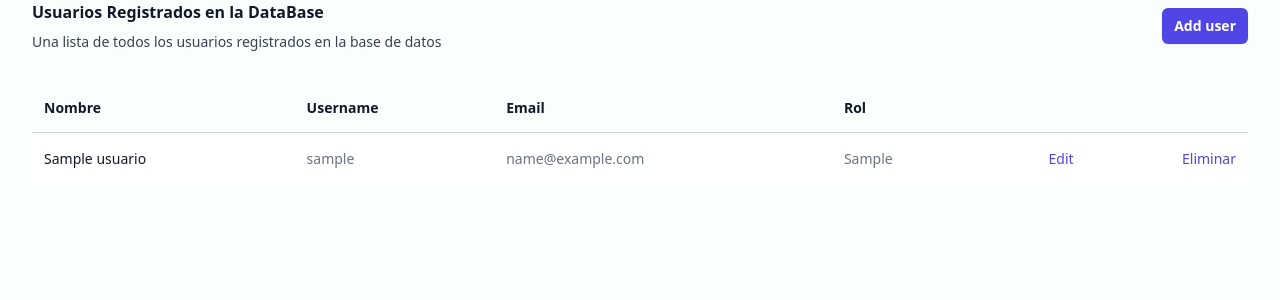
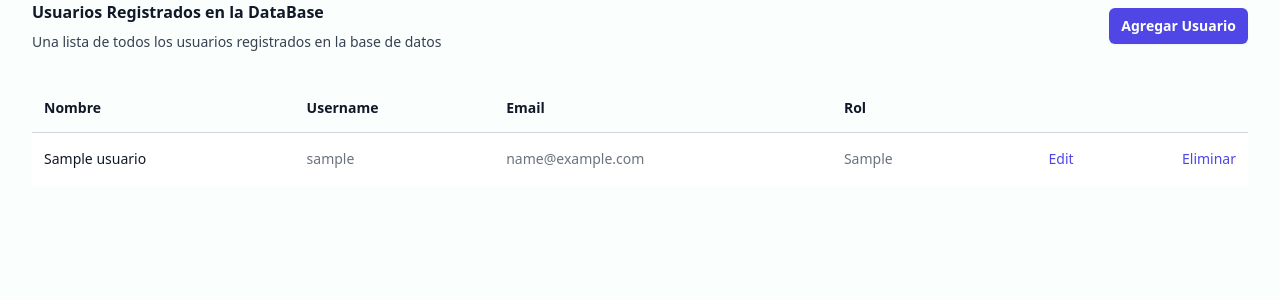
Before and after one commit to Mauricaba/PadelHack, a Flask app: template templates/admins.html in a window 1280 px wide. Shown: the top 300 px of the page. Run offline with Flask 3, Linux system fonts and the light colour scheme; the template is opened without the code that fills it: values that come from a table or form of the project are taken from there, others are empty; tables that the repository leaves empty hold one stand-in row (values such as "Sample post"); some libraries are stand-ins or nearby versions.

Commit message:
los usuarios logeados no pueden ver los botones de registro ni iniciar sesion

```diff
--- a/main.py
+++ b/main.py
@@ -109,6 +109,7 @@ def admins():
 #Iniciar sesion
 @app.route("/login", methods = ["GET", "POST"])
 def login():
+
     formulario = Formulario_login()
     #validamos el formulario cuando se envie
     if formulario.validate_on_submit():
--- a/templates/admins.html
+++ b/templates/admins.html
@@ -9,7 +9,9 @@
       <p class="mt-2 text-sm text-gray-700">Una lista de todos los usuarios registrados en la base de datos</p>
     </div>
     <div class="mt-4 sm:ml-16 sm:mt-0 sm:flex-none">
-      <button type="button" class="block rounded-md bg-indigo-600 px-3 py-2 text-center text-sm font-semibold text-white shadow-sm hover:bg-indigo-500 focus-visible:outline focus-visible:outline-2 focus-visible:outline-offset-2 focus-visible:outline-indigo-600">Add user</button>
+      <button type="button" class="block rounded-md bg-indigo-600 px-3 py-2 text-center text-sm font-semibold text-white shadow-sm hover:bg-indigo-500 focus-visible:outline focus-visible:outline-2 focus-visible:outline-offset-2 focus-visible:outline-indigo-600">
+        <a href="/register">Agregar Usuario</a>
+      </button>
     </div>
   </div>
   <div class="mt-8 flow-root">
--- a/templates/homepage.html
+++ b/templates/homepage.html
@@ -23,12 +23,14 @@
           <h1 class="mb-8 text-4xl font-bold leading-none tracking-tighter text-celeste md:text-7xl lg:text-5xl">PadelHack</h1>
           <p class="mb-8 text-base leading-relaxed text-left text-gray-500">Canchas y reservas en toda tu zona &amp; más fácil que nunca.</p>
           <div class="mt-0 lg:mt-6 max-w-7xl sm:flex">
+            {% if not current_user.is_authenticated%}
             <div class="mt-3 rounded-lg sm:mt-0">
               <button onclick="window.location.href = '/register';" class="mi-boton-estilo items-center block px-10 py-4 text-base font-medium text-center text-casiwhite transition duration-500 ease-in-out transform bg-azul rounded-xl hover:bg-oscurito focus:outline-none focus:ring-2 focus:ring-offset-2 focus:ring-celeste">Empeza a usar</button>
             </div>
             <div class="mt-3 rounded-lg sm:mt-0 sm:ml-3">
               <button onclick="window.location.href = '/login';" class="mi-boton-estilo items-center block px-10 py-3.5 text-base font-medium text-center text-blue-600 transition duration-500 ease-in-out transform border-2 border-white shadow-md rounded-xl focus:outline-none focus:ring-2 focus:ring-offset-2 focus:ring-gray-500">Inicia Sesion</button>
             </div>
+            {% endif %}
           </div>
         </div>
       </div>
```
